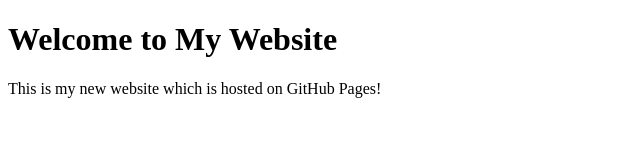
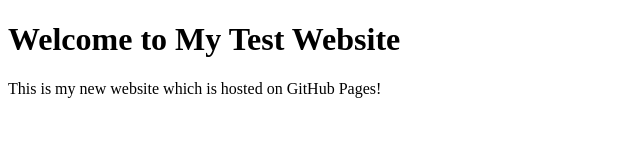
Before and after one commit to sauravsa21/website-host, a plain HTML site: page index.html in a window 1280 px wide. Shown: the whole page, without its empty margins (0-640 px from the left). Drawn offline with Linux system fonts and the light colour scheme.

Commit message:
Update index.html

```diff
--- a/index.html
+++ b/index.html
@@ -8,7 +8,7 @@
   </head>
   <body>
     <main>
-        <h1>Welcome to My Website</h1>
+        <h1>Welcome to My Test Website</h1>
         <p>This is my new website which is hosted on GitHub Pages!</p>
     </main>
   </body>
```
